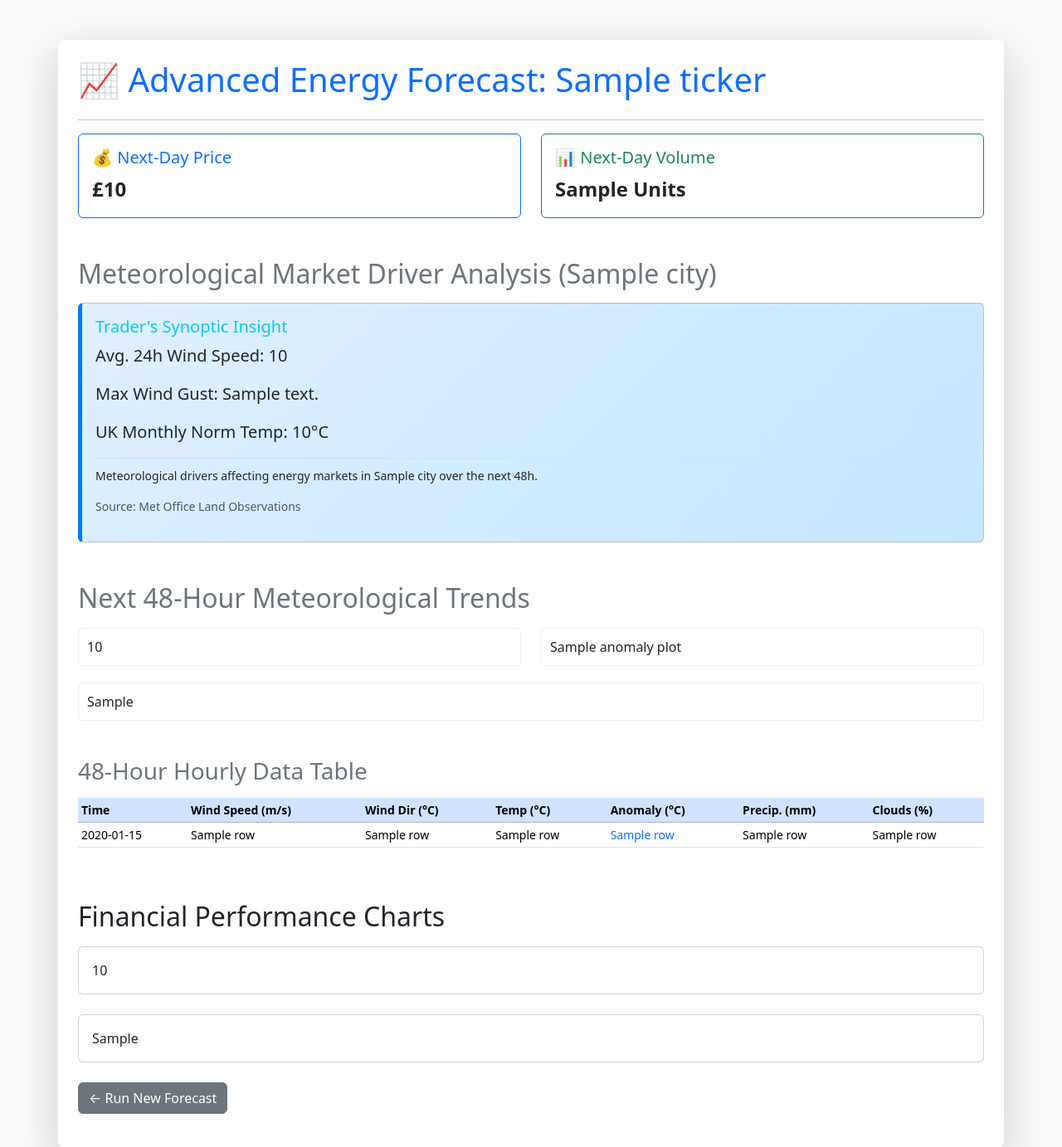
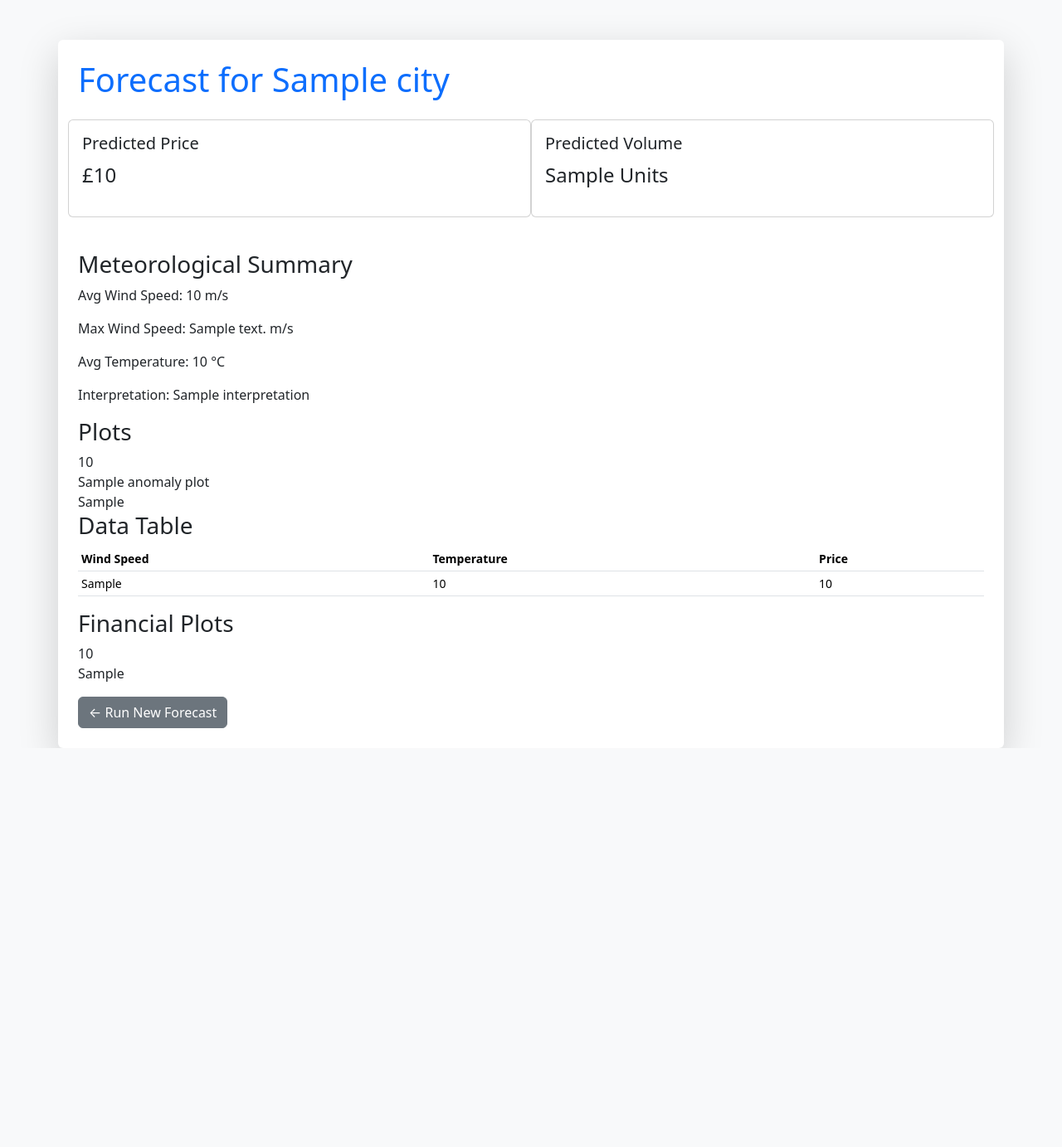
Before and after one commit to ngamzedeniz/energy-forecast-dashboard, a FastAPI app: template templates/result.html in a window 1280 px wide. Shown: the whole page at 83% size. After the commit the page ends 902 px from the top, so only its background shows below. Run offline with FastAPI, Linux system fonts and the light colour scheme; the template is opened without the code that fills it: most values are stand-ins (such as "Sample title", 1, 10 or a date in 2020); some libraries are stand-ins or nearby versions.

Commit message:
Update result.html

```diff
--- a/templates/result.html
+++ b/templates/result.html
@@ -1,124 +1,60 @@
 <!DOCTYPE html>
 <html>
 <head>
-    <title>Advanced Forecast: {{ ticker }}</title>
-    <script src="https://cdn.plot.ly/plotly-latest.min.js"></script>
+    <title>Forecast Result: {{ ticker }}</title>
     <link href="https://cdn.jsdelivr.net/npm/bootstrap@5.3.3/dist/css/bootstrap.min.css" rel="stylesheet">
-    <style>
-        .weather-card {
-            background: linear-gradient(135deg, #e0f0ff, #c3e6ff);
-            border-left: 5px solid #007bff;
-        }
-        .synoptic-box {
-            border-top: 1px solid #c3e6ff;
-            padding-top: 10px;
-        }
-        .chart-container {
-            border: 1px solid #eee;
-            margin-bottom: 20px;
-            padding: 10px;
-            border-radius: 5px;
-        }
-    </style>
 </head>
 <body class="bg-light">
 <div class="container mt-5 p-4 bg-white rounded shadow-lg">
-        <h1 class="mb-4 text-primary">📈 Advanced Energy Forecast: {{ ticker }}</h1>
-        <hr>
+    <h1 class="mb-4 text-primary">Forecast for {{ city }}</h1>
 
-        <div class="row mb-5">
-            <div class="col-md-6">
-                <div class="card border-primary">
-                    <div class="card-body">
-                        <h5 class="card-title text-primary">💰 Next-Day Price</h5>
-                        <p class="card-text fs-4"><strong>£{{ predicted_price }}</strong></p>
+    <div class="row mb-4">
+        <div class="col-md-6 card p-3 mb-3">
+            <h5>Predicted Price</h5>
+            <p class="fs-4">£{{ predicted_price }}</p>
         </div>
-                </div>
-            </div>
-            <div class="col-md-6">
-                <div class="card border-success">
-                    <div class="card-body">
-                        <h5 class="card-title text-success">📊 Next-Day Volume</h5>
-                        <p class="card-text fs-4"><strong>{{ predicted_volume }} Units</strong></p>
-                    </div>
-                </div>
+        <div class="col-md-6 card p-3 mb-3">
+            <h5>Predicted Volume</h5>
+            <p class="fs-4">{{ predicted_volume }} Units</p>
         </div>
     </div>
 
-        <h2 class="mt-4 mb-3 text-secondary">Meteorological Market Driver Analysis ({{ city }})</h2>
-        <div class="row mb-5">
-            <div class="col-md-12">
-                <div class="card p-3 weather-card h-100">
-                    <h5 class="card-title text-info">Trader's Synoptic Insight</h5>
-                    <p class="lead">Avg. 24h Wind Speed: <strong>{{ avg_wind_speed }}</strong></p>
-                    <p class="lead">Max Wind Gust: <strong>{{ max_wind_text }}</strong></p>
-                    <p class="lead">UK Monthly Norm Temp: <strong>{{ norm_temp }}°C</strong></p>
-                    <div class="synoptic-box">
-                        <p class="small text-dark">Meteorological drivers affecting energy markets in {{ city }} over the next 48h.</p>
-                        <p class="text-muted small mt-2">Source: Met Office Land Observations</p>
-                    </div>
-                </div>
-            </div>
-        </div>
+    <h3>Meteorological Summary</h3>
+    <p>Avg Wind Speed: {{ avg_wind_speed }} m/s</p>
+    <p>Max Wind Speed: {{ max_wind_text }} m/s</p>
+    <p>Avg Temperature: {{ norm_temp }} °C</p>
+    <p>Interpretation: {{ interpretation }}</p>
 
-        <h2 class="mt-4 mb-3 text-secondary">Next 48-Hour Meteorological Trends</h2>
-        <div class="row">
-            <div class="col-md-6">
-                <div class="chart-container">
-                    {{ temp_plot | safe }}
-                </div>
-            </div>
-            <div class="col-md-6">
-                <div class="chart-container">
-                    {{ anomaly_plot | safe }}
-                </div>
-            </div>
-            <div class="col-md-12">
-                <div class="chart-container">
-                    {{ wind_plot | safe }}
-                </div>
-            </div>
-        </div>
+    <h3>Plots</h3>
+    <div>{{ temp_plot | safe }}</div>
+    <div>{{ anomaly_plot | safe }}</div>
+    <div>{{ wind_plot | safe }}</div>
 
-        <h3 class="mt-4 mb-3 text-secondary">48-Hour Hourly Data Table</h3>
-        <div class="table-responsive mb-5">
+    <h3>Data Table</h3>
     <table class="table table-sm table-hover small">
-                <thead class="table-primary">
+        <thead>
         <tr>
-                        <th>Time</th>
-                        <th>Wind Speed (m/s)</th>
-                        <th>Wind Dir (°C)</th>
-                        <th>Temp (°C)</th>
-                        <th>Anomaly (°C)</th>
-                        <th>Precip. (mm)</th>
-                        <th>Clouds (%)</th>
+            <th>Wind Speed</th>
+            <th>Temperature</th>
+            <th>Price</th>
         </tr>
         </thead>
         <tbody>
         {% for row in detailed_table_data %}
         <tr>
-                        <td>{{ row[0].strftime('%b %d %H:%M') }}</td>
-                        <td>{{ row[1] }}</td>
-                        <td>{{ row[2] }}</td>
-                        <td>{{ row[3] }}</td>
-                        <td class="{{ 'text-danger fw-bold' if row[4] > 0 else 'text-primary' }}">{{ row[4] }}</td>
-                        <td>{{ row[5] }}</td>
-                        <td>{{ row[6] }}</td>
+            <td>{{ row.wind_speed }}</td>
+            <td>{{ row.temperature }}</td>
+            <td>{{ row.price }}</td>
         </tr>
         {% endfor %}
         </tbody>
     </table>
-        </div>
 
-        <h2 class="mt-4 mb-3">Financial Performance Charts</h2>
-        <div class="card card-body mb-4">
-            {{ price_plot | safe }}
-        </div>
-        <div class="card card-body mb-4">
-            {{ volume_plot | safe }}
-        </div>
+    <h3>Financial Plots</h3>
+    <div>{{ price_plot | safe }}</div>
+    <div>{{ volume_plot | safe }}</div>
 
-        <p class="mt-4"><a href="/" class="btn btn-secondary">← Run New Forecast</a></p>
+    <a href="/" class="btn btn-secondary mt-3">← Run New Forecast</a>
 </div>
 </body>
 </html>
```
Lines whose indentation alone changed are shown as unchanged.
